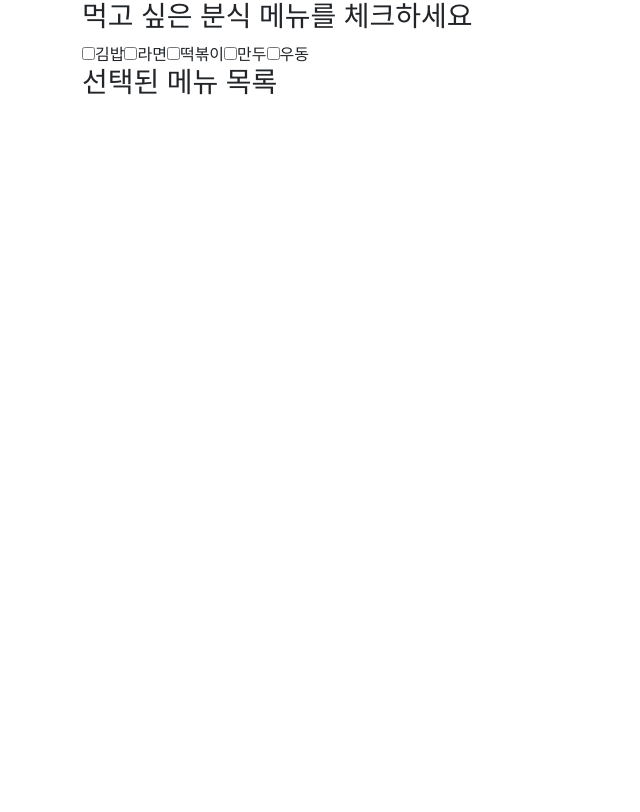
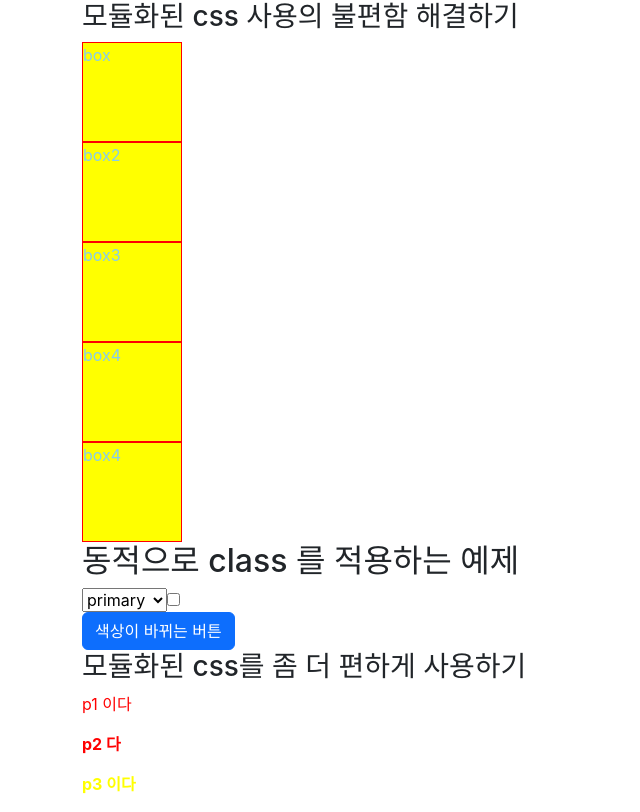
Before and after one commit to speed351/basic, a React (Create React App) app: page / in a window 1280 px wide. Shown: the whole page, without its empty margins (0-640 px from the left). Built offline with nearby package versions, Linux system fonts and the light colour scheme.

Commit message:
css import

```diff
--- a/package.json
+++ b/package.json
@@ -6,6 +6,7 @@
     "@testing-library/jest-dom": "^5.16.5",
     "@testing-library/react": "^13.4.0",
     "@testing-library/user-event": "^13.5.0",
+    "classnames": "^2.3.2",
     "react": "^18.2.0",
     "react-dom": "^18.2.0",
     "react-scripts": "5.0.1",
--- /dev/null
+++ b/src/App05_ex1.js
@@ -0,0 +1,69 @@
+// App05_ex1.js
+
+import "./css/custom.css"
+//모듈화된 css
+import styles from "./css/custom.module.css"
+
+import { Component } from "react";
+//여기서 import 한 cn 은 function 으로 생각하고 사용하면 된다.
+import cn from "classnames";
+import binder from "classnames/bind"
+//classname binder를 이용해서 모듈화된 css를 바인딩해서 그 참조값을 cx에 대입
+const cx = binder.bind(styles);
+
+class App extends Component{
+
+    state={
+        btnColor:'btn-primary',
+        isChecked:false
+    }
+
+    render(){
+        return (
+            <div className="container">
+                <h3>모듈화된 css 사용의 불편함 해결하기</h3>
+                <div className="box bg-yellow">box</div>
+                <div className={'box bg-yellow'}>box2</div>
+                {/* cn( 적용할 클래스를 문자열로 나열 ) */}
+                <div className={cn('box', 'bg-yellow')}>box3</div>
+                {/* cn({})  object 를 전달해서 true, false 를 활용해서 클래스를 적용할지 말지를 결정 */}
+                <div className={cn({box:true, 'bg-yellow':true})}>box4</div>
+                <div className={cn('box',{'bg-yellow':true})}>box4</div>
+
+                <h2>동적으로 class 를 적용하는 예제</h2>
+                <select name="color" onChange={this.onColorChange}
+                        value={this.state.btnColor}>
+                    <option value="btn-primary">primary</option>
+                    <option value="btn-info">info</option>
+                    <option value="btn-success">success</option>
+                </select>
+                <input type="checkbox" checked={this.state.isChecked}
+                    onChange={this.onCheckChange}/>
+                <br/>
+                <button className={cn('btn', this.state.btnColor,{'btn-lg':this.state.isChecked})}>색상이 바뀌는 버튼</button>
+
+
+                <h3>모듈화된 css를 좀 더 편하게 사용하기</h3>
+                <p className={styles["text-red"]}>p1 이다</p>
+                <p className={cx('text-red', 'text-bold')}>p2 다</p>
+                <p className={cx('text-yellow',{'text-bold':true})}>p3 이다</p>
+            </div>
+        );
+    }
+    onCheckChange=(e)=>{
+        //이벤트가 일어난 요소의 checked 값 (true or false) 를 얻어와서
+        const isChecked=e.target.checked;
+        //상태값에 반영한다.
+        this.setState({isChecked:isChecked});
+    }
+
+    //select 요소가 change 되었을때 호출되는 함수
+    onColorChange=(e)=>{
+        //이벤트가 일어난 요소의 value 값을 읽어온다.
+        const selectedColor=e.target.value;
+        //상태값을 바꿔줘서 UI 가 업데이트 되도록한다.
+        this.setState({btnColor:selectedColor});
+    }
+}
+
+export default App;
--- /dev/null
+++ b/src/css/custom.css
@@ -0,0 +1,17 @@
+/* css/custom.css */
+
+.box{
+    width:100px;
+    height: 100px;
+    border : 1px solid red;
+}
+
+.bg-yellow{
+    background-color: yellow;
+    color:skyblue;
+}
+
+.bg-pink{
+    background-color: pink;
+    color:black;
+}
--- /dev/null
+++ b/src/css/custom.module.css
@@ -0,0 +1,19 @@
+/* css/custom.module.css */
+
+.text-red{
+    color: red;
+}
+.text-blue{
+    color: blue;
+}
+.text-yellow{
+    color: yellow;
+}
+
+.text-bold{
+    font-weight: bold;
+}
+
+.text-big{
+    font-size: 2rem;;
+}
--- a/src/index.js
+++ b/src/index.js
@@ -1,7 +1,7 @@
 import React from 'react';
 import ReactDOM from 'react-dom/client';
 import './index.css';
-import App from './App04_ex2';
+import App from './App05_ex1';
 import reportWebVitals from './reportWebVitals';
 
 const root = ReactDOM.createRoot(document.getElementById('root'));
```
Also changed, not shown: src/App05.js (added, +75 -0 lines), 1 other file (tests, documents, lock files or other folders).
